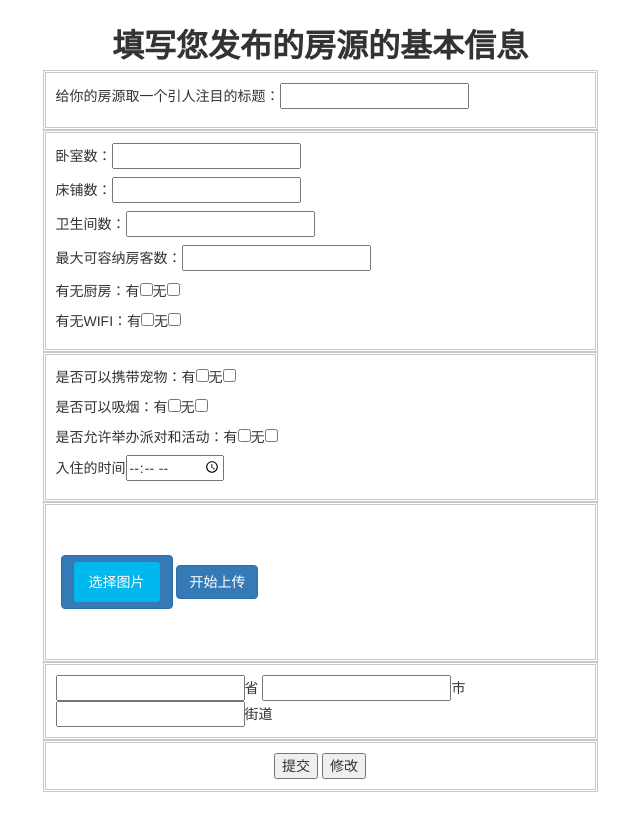
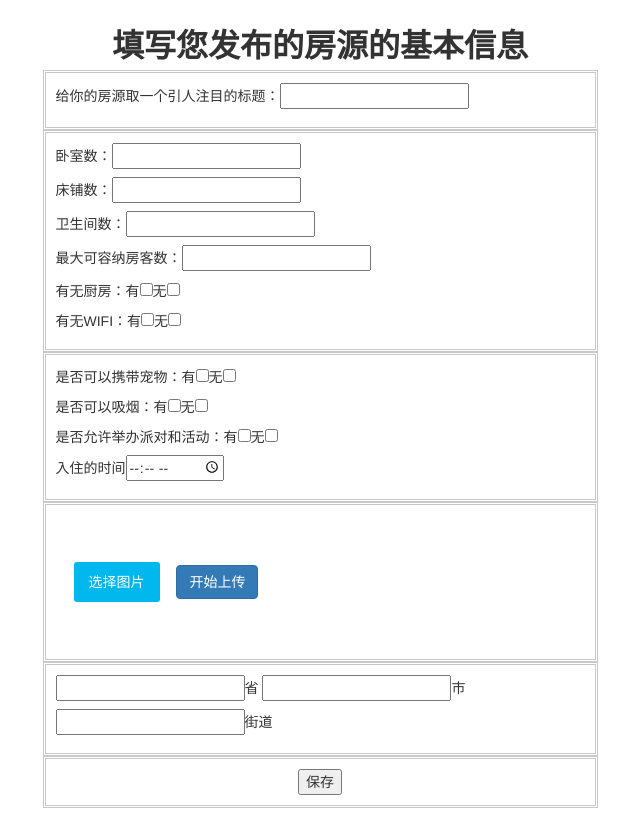
Before and after one commit to ZOWZY/SSHMOME, a Java web app: template SSHOME/WebRoot/WEB-INF/jsp/houseresource/houseStep2.jsp in a window 1280 px wide. Shown: the part 62-884 px from the top of the page, without its empty margins (320-960 px from the left). Before the commit the page ends 854 px from the top, so only its background shows below. Run offline with Tomcat 11, a stand-in JSP engine, Linux system fonts and the light colour scheme; the template is opened without the code that fills it, so the values that code supplies are empty; some libraries are stand-ins or nearby versions.

Commit message:
修改房源系列页面的跳转和样式 添加图片

```diff
--- a/SSHOME/WebRoot/WEB-INF/jsp/houseresource/houseMain.jsp
+++ b/SSHOME/WebRoot/WEB-INF/jsp/houseresource/houseMain.jsp
@@ -59,7 +59,8 @@ String basePath = request.getScheme()+"://"+request.getServerName()+":"+request.
 <div style=" width:100%; height:auto;">
 	<img src="picture/homebg/housemain.jpg"  class="Basicphoto"/>
 <div class="buttonlocation">
-    <button  class="buttonstyle" id="startrent"> 出租房源</button>
+	<a href="/SSHOME/House1Action.action"><input type="button" class="buttonstyle" value="出租房源"></a>
+
 </div>
 </div>
 
--- a/SSHOME/WebRoot/WEB-INF/jsp/houseresource/houseStep1.jsp
+++ b/SSHOME/WebRoot/WEB-INF/jsp/houseresource/houseStep1.jsp
@@ -60,7 +60,7 @@ String basePath = request.getScheme()+"://"+request.getServerName()+":"+request.
     <div class="row">
         <div class="col-md-7 allposition">
         	<div class="row">
-                <div class="rentalLv1"><span class="">姓名</span> ，您好！我们来为您做好当房东的准备吧。</div>
+                <div class="rentalLv1"><span>${username}</span> ，您好！我们来为您做好当房东的准备吧。</div>
                 <div class="rentalLv3">步骤1 </div>
                 <div class="rentalLv2">您拥有什么样的空间？</div>
             </div>
@@ -92,14 +92,14 @@ String basePath = request.getScheme()+"://"+request.getServerName()+":"+request.
 			</div>
             <div class="row">
             	<div class="nonmargin">
-                	<input class="btn btn-info goonbutton" type="button" value="继续" >
+            		<a href="/SSHOME/House2Action.action"><input type="button" class="btn btn-info goonbutton" value="继续"></a>
                 </div>
             </div>
         </div>
 
 
          <div class="col-md-5">
-        	<div><img src="picture/1.jpg" /></div>
+        	<div><img src="picture/housestep1.jpg" /></div>
        	 	<div class="blank"></div>
     	</div>
     </div>
--- a/SSHOME/WebRoot/WEB-INF/jsp/houseresource/houseStep2.jsp
+++ b/SSHOME/WebRoot/WEB-INF/jsp/houseresource/houseStep2.jsp
@@ -68,6 +68,7 @@ String basePath = request.getScheme()+"://"+request.getServerName()+":"+request.
              </ul>
          </div>
 </div>
+<form action="${pageContext.request.contextPath}/BasicAction.action" method="post">
 <div class="container">
 	<div class="articleLv1">填写您发布的房源的基本信息</div>
 
@@ -117,10 +118,10 @@ String basePath = request.getScheme()+"://"+request.getServerName()+":"+request.
             <div class="borderstyle">
             	<div class="row main">
 					<div class="demo">
-						<div id="uploader-demo" style>
+						<div id="uploader-demo">
     						<!--用来存放item-->
    			 				<div id="fileList" class="uploader-list"></div>
-   			 				<div id="filePicker" class="btn btn-primary" >选择图片</div>
+   			 				<div id="filePicker" class="btn buttonrad" >选择图片</div>
    			 				<div class="btn btn-primary" id="ctlBtn">开始上传</div>
 						</div>
 					</div>
@@ -217,13 +218,18 @@ String basePath = request.getScheme()+"://"+request.getServerName()+":"+request.
 			});
 			</script>
             <div class="borderstyle">
-            	<input type="text" value="">省
-                <input type="text" value="">市
-                <input type="text" value="">街道
+            	<input type="text" value="" class="selectnumber">省
+                <input type="text" value="" class="selectnumber">市
+                <input type="text" value="" class="selectnumber">街道
             </div>
             <div class="borderstyle text-center">
-            	<input type="submit" value="提交">
-                <input type="submit" value="修改">
+            	<input type="submit" value="保存" onclick="ale()">
+            	<script language="javascript">
+            	function ale()
+				{
+				   alert("保存成功！");
+				}
+				</script>
             </div>
 
 
@@ -231,5 +237,6 @@ String basePath = request.getScheme()+"://"+request.getServerName()+":"+request.
     	<div class="col-md-3"></div>
     </div>
 </div>
-  </body>
+</form>
+</body>
 </html>
--- a/SSHOME/WebRoot/css/houseStep2.css
+++ b/SSHOME/WebRoot/css/houseStep2.css
@@ -1,5 +1,8 @@
 @charset "utf-8";
 /* CSS Document */
+.buttonrad{
+	border-radius:5px;
+}
 .selectnumber{
 	margin-bottom:8px;}
 .borderstyle{
```
Also changed, not shown: SSHOME/WebRoot/picture/housestep1.jpg (added).
